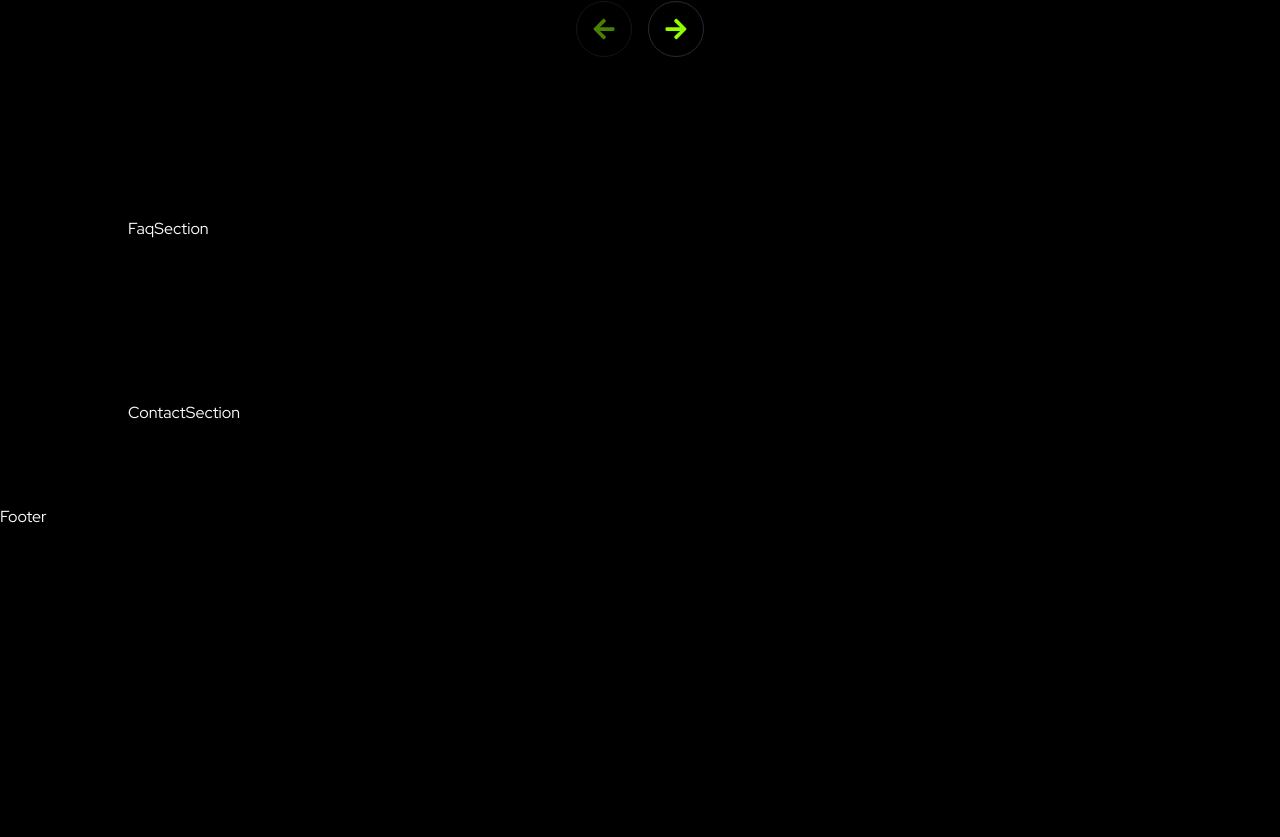
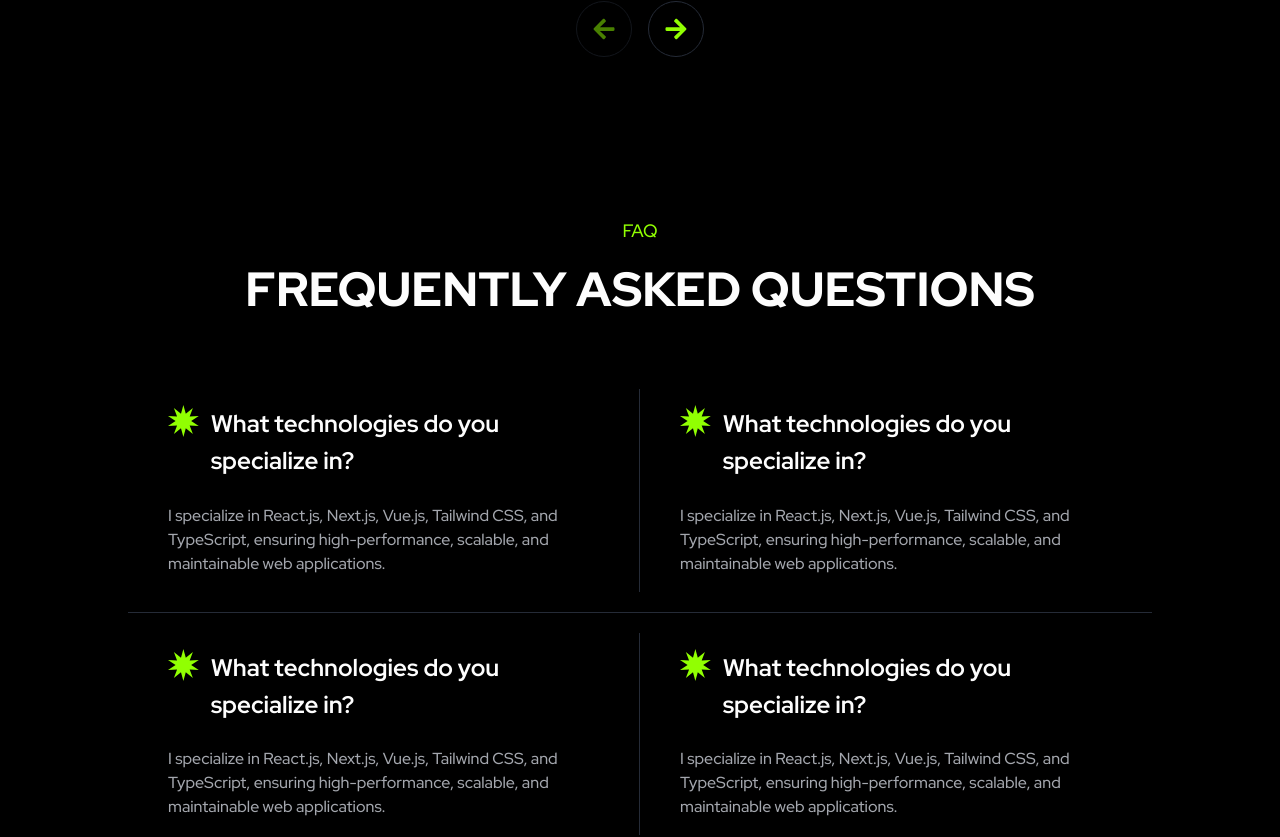
Before and after one commit to Hary300/My-Portfolio, a Next.js app: page / in a window 1280 px wide. Shown: the part 7506-8343 px from the top of the page. Before the commit the page ends 8035 px from the top, so only its background shows below. Built offline with nearby package versions, Linux system fonts and the light colour scheme.

Commit message:
feat: update carousel button sizes and enhance FAQ section with dynamic data

```diff
--- a/src/components/common/MobileCarousel.tsx
+++ b/src/components/common/MobileCarousel.tsx
@@ -31,8 +31,8 @@ const MobileCarousel = ({ className }: MobileCarouselProps) => {
         ))}
       </CarouselContent>
       <div className='flex gap-4 justify-center'>
-        <CarouselPrevious className='size-14' />
-        <CarouselNext className='size-14' />
+        <CarouselPrevious className='size-12' />
+        <CarouselNext className='size-12' />
       </div>
     </Carousel>
   );
--- a/src/components/sections/FaqSection.tsx
+++ b/src/components/sections/FaqSection.tsx
@@ -1,9 +1,58 @@
+import { sectionTitles } from '@/data/sectionTitles';
 import Container from '../layouts/Container';
+import SectionTitle from '../common/SectionTitle';
+import { faqData } from '@/data/faqData';
+import Image from 'next/image';
+import greenStarIcon from '@/assets/icons/greenStarIcon.svg';
+import { cn } from '@/lib/utils';
 
 const FaqSection = () => {
+  const header = sectionTitles.faq;
   return (
     <section id='faq'>
-      <Container>FaqSection</Container>
+      <Container className='flex flex-col gap-6 lg:gap-16'>
+        <SectionTitle
+          title={header.title}
+          subtitle={header.subtitle}
+          className='text-center'
+        />
+        <div className='grid grid-cols-1 lg:grid-cols-2 gap-4 lg:gap-0 lg:gap-y-5 '>
+          {faqData.map((item, index) => (
+            <div key={item.id} className='lg:flex lg:flex-col lg:gap-5'>
+              <div
+                key={item.id}
+                className={cn(
+                  'flex flex-col gap-2 lg:gap-6 border lg:border-0 rounded-2xl lg:rounded-none p-4 lg:px-10',
+                  index % 2 === 0 && 'lg:border-r'
+                )}
+              >
+                <div className='flex gap-3'>
+                  <Image
+                    src={greenStarIcon}
+                    alt='green star icon'
+                    width={24}
+                    height={24}
+                    className='w-6 h-6 lg:w-8 lg:h-8'
+                  />
+                  <p className='font-bold text-lg lg:text-display-xs'>
+                    {item.question}
+                  </p>
+                </div>
+                <p className='text-md font-medium text-neutral-400'>
+                  {item.answer}
+                </p>
+              </div>
+              <div
+                className={cn(
+                  'hidden lg:block border-b ',
+                  index === faqData.length - 1 && 'lg:hidden',
+                  index === faqData.length - 2 && 'lg:hidden'
+                )}
+              />
+            </div>
+          ))}
+        </div>
+      </Container>
     </section>
   );
 };
--- a/src/components/ui/carousel.tsx
+++ b/src/components/ui/carousel.tsx
@@ -189,7 +189,7 @@ function CarouselPrevious({
       onClick={scrollPrev}
       {...props}
     >
-      <FaArrowLeft className='size-6 text-primary-200' />
+      <FaArrowLeft className='size-5 lg:size-6 text-primary-200' />
       <span className='sr-only'>Previous slide</span>
     </Button>
   );
@@ -213,7 +213,7 @@ function CarouselNext({
       onClick={scrollNext}
       {...props}
     >
-      <FaArrowRight className='size-6 text-primary-200' />
+      <FaArrowRight className='size-5 lg:size-6 text-primary-200' />
       <span className='sr-only'>Next slide</span>
     </Button>
   );
--- /dev/null
+++ b/src/data/faqData.ts
@@ -0,0 +1,44 @@
+interface FaqData {
+  id: number;
+  question: string;
+  answer: string;
+}
+
+export const faqData: FaqData[] = [
+  {
+    id: 1,
+    question: 'What technologies do you specialize in?',
+    answer:
+      'I specialize in React.js, Next.js, Vue.js, Tailwind CSS, and TypeScript, ensuring high-performance, scalable, and maintainable web applications.',
+  },
+  {
+    id: 2,
+    question: 'What technologies do you specialize in?',
+    answer:
+      'I specialize in React.js, Next.js, Vue.js, Tailwind CSS, and TypeScript, ensuring high-performance, scalable, and maintainable web applications.',
+  },
+  {
+    id: 3,
+    question: 'What technologies do you specialize in?',
+    answer:
+      'I specialize in React.js, Next.js, Vue.js, Tailwind CSS, and TypeScript, ensuring high-performance, scalable, and maintainable web applications.',
+  },
+  {
+    id: 4,
+    question: 'What technologies do you specialize in?',
+    answer:
+      'I specialize in React.js, Next.js, Vue.js, Tailwind CSS, and TypeScript, ensuring high-performance, scalable, and maintainable web applications.',
+  },
+  {
+    id: 5,
+    question: 'What technologies do you specialize in?',
+    answer:
+      'I specialize in React.js, Next.js, Vue.js, Tailwind CSS, and TypeScript, ensuring high-performance, scalable, and maintainable web applications.',
+  },
+  {
+    id: 6,
+    question: 'What technologies do you specialize in?',
+    answer:
+      'I specialize in React.js, Next.js, Vue.js, Tailwind CSS, and TypeScript, ensuring high-performance, scalable, and maintainable web applications.',
+  },
+];
```
Also changed, not shown: src/data/testimonialData.ts (renamed from src/data/testimonialData.tsx).
